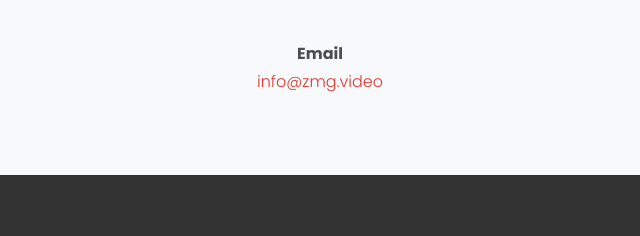
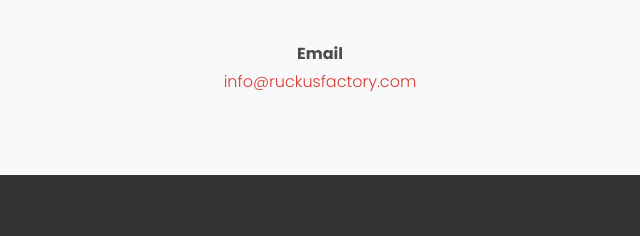
Before and after one commit to ZMG-Ruckus-Factory/site, a plain HTML site: page index.html in a window 1280 px wide. Shown: the part 5131-5367 px from the top of the page, 320-960 px from the left. Drawn offline with Linux system fonts and the light colour scheme; files whose address does not match are found by name; a web font is replaced by a local one.

Commit message:
Email update

```diff
--- a/index.html
+++ b/index.html
@@ -231,7 +231,7 @@
 
 				<div class="col-md-4">
               		<p class="mb-0 font-weight-bold">Email</p>
-              		<p class="mb-0"><a href="mailto:info@zmg.video" style="color: #DB3A32 !important">info@zmg.video</a></p>
+              		<p class="mb-0"><a href="mailto:info@ruckusfactory.com" style="color: #DB3A32 !important">info@ruckusfactory.com</a></p>
 				</div>
             </div>
            </div>
```
Also changed, not shown: videos.html (+1 -1 lines).
